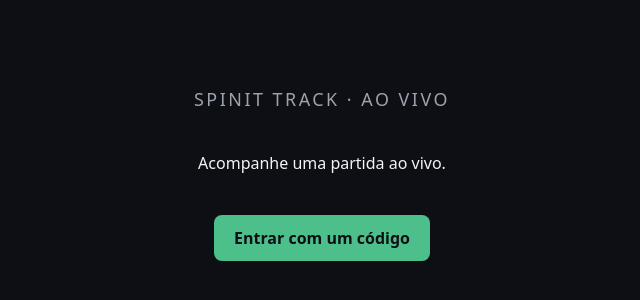
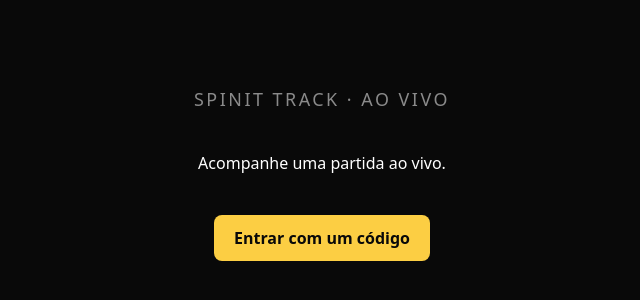
Before and after one commit to Gutbd/spinit-web, a React (Vite) app: page / in a window 1280 px wide. Shown: the part 226-526 px from the top of the page, without its empty margins (318-958 px from the left). Built offline with nearby package versions, Linux system fonts and the light colour scheme.

Commit message:
fix: update colors

```diff
--- a/package.json
+++ b/package.json
@@ -1,7 +1,7 @@
 {
   "name": "spinit-web",
   "private": true,
-  "version": "1.3.0",
+  "version": "1.4.0",
   "type": "module",
   "scripts": {
     "dev": "vite",
--- a/src/App.css
+++ b/src/App.css
@@ -35,10 +35,12 @@
   color: var(--text-dim);
 }
 
+/* Winner banner — the brand yellow (spinit-track's Neon), regardless of which player won, so it
+   reads as the match result rather than a player-identity color. */
 .scoreboard-winner {
   font-size: clamp(1.2rem, 3vw, 2.4rem);
   font-weight: 700;
-  color: var(--accent-a);
+  color: var(--neon);
 }
 
 .scoreboard-players {
@@ -543,9 +545,9 @@
   padding: 12px 20px;
   border-radius: 8px;
   border: none;
-  background: var(--accent-a);
-  color: #0d0f14;
-  font-weight: 600;
+  background: var(--neon);
+  color: #090909;
+  font-weight: 700;
 }
 
 .status-screen-hint {
--- a/src/index.css
+++ b/src/index.css
@@ -1,15 +1,20 @@
 :root {
-  --bg: #0d0f14;
-  --surface: #171a22;
-  --text: #f3f4f6;
-  --text-dim: #9ca3af;
-  --accent-a: #4dbf8b;
-  /* Player B identity. Blue (the app's Training accent #29B6F6) — a vivid, distinct hue that reads
-     clearly against the dark surface. Replaced the previous red #ff4545, which in the thin Momentum
-     bar looked dim/grey and blurred into the empty (no-momentum) track. Not yellow: the app's own
-     primary accent is already yellow, so B must stay off that hue. */
+  /* Shared visual identity with the Android app (spinit-track/app/.../Theme.kt): same dark ground,
+     surfaces, near-white text, the Neon yellow primary accent, and the training blue — so the web
+     spectator looks like the same product. */
+  --bg: #090909; /* spinit-track BackgroundDark */
+  --surface: #1b1b1b; /* spinit-track CardSurface */
+  --text: #ffffff; /* spinit-track TextPrimary */
+  --text-dim: #8a8a8a; /* spinit-track TextSecondary */
+  --border: #242424; /* spinit-track DividerDark */
+
+  /* Primary brand accent — spinit-track's Neon yellow (#FCCE43). Used for the winner and other
+     generic highlights, and as Player A's identity color. */
+  --neon: #fcce43;
+  --accent-a: var(--neon); /* Player A identity = brand yellow (matches spinit-track's accent) */
+  /* Player B identity — spinit-track's training blue (#29B6F6): a vivid, distinct hue that stays off
+     the yellow so A and B are unmistakable in the scoreboard and Momentum lanes. */
   --accent-b: #29b6f6;
-  --border: #2e303a;
 
   color-scheme: dark;
   font: 16px/1.4 system-ui, "Segoe UI", Roboto, sans-serif;
```
Also changed, not shown: 1 other file (tests, documents, lock files or other folders).
